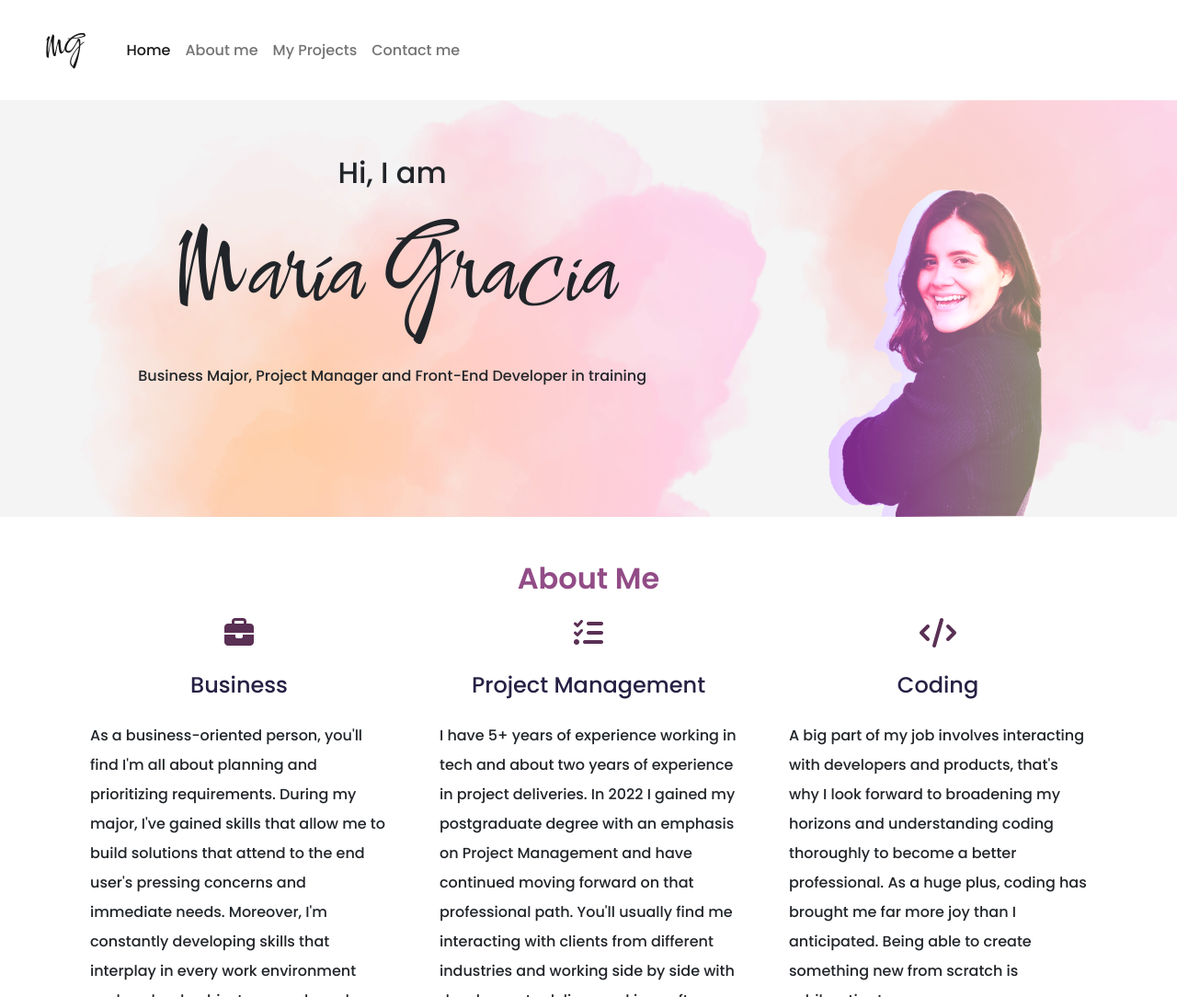
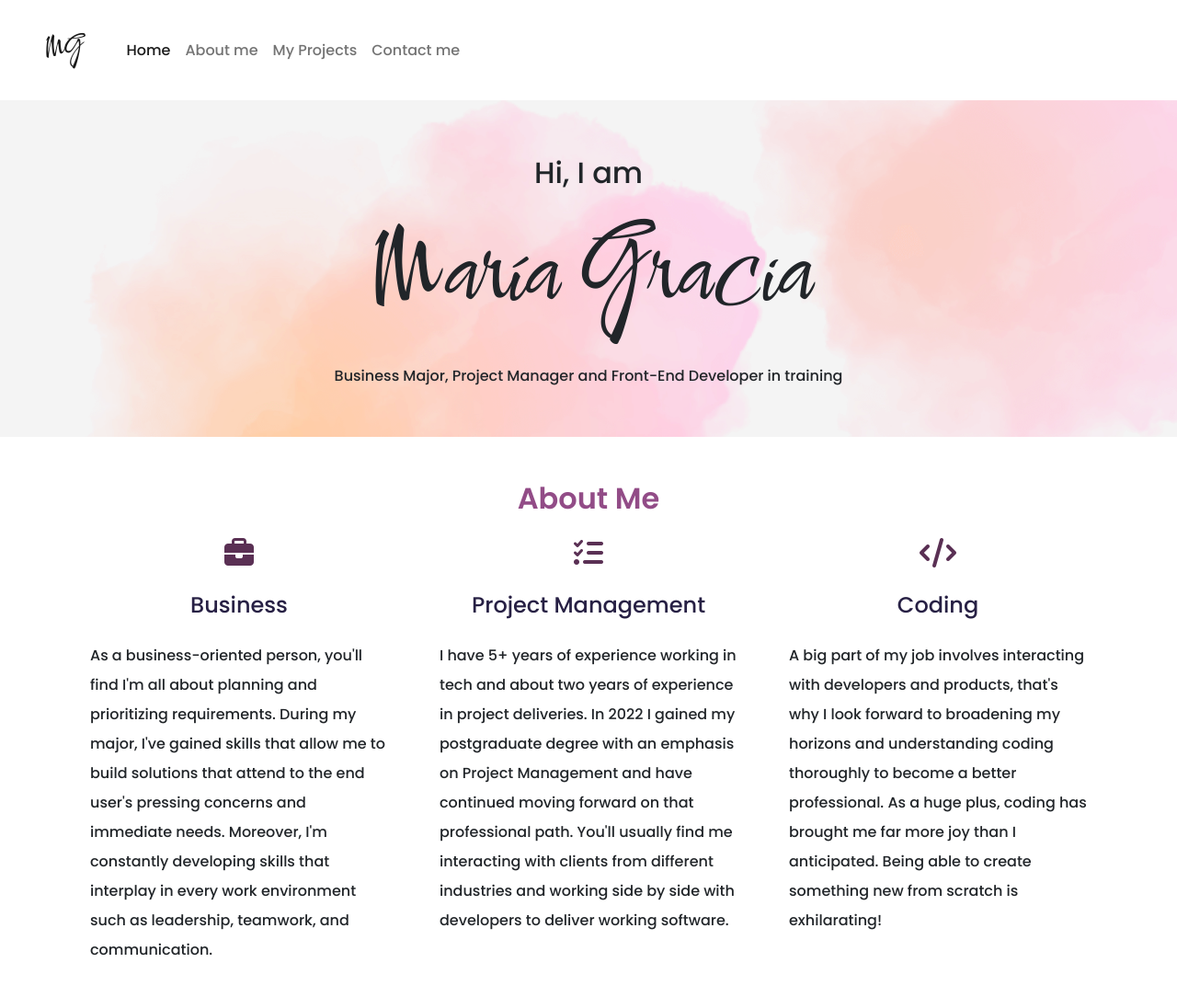
Before and after one commit to mariagracialg/portafolio_project, a plain HTML site: page index.html in a window 1280 px wide. Shown: the top 1084 px of the page at 92% size. Drawn offline with nearby package versions, Linux system fonts and the light colour scheme; a web font is replaced by a local one.

Commit message:
Comment headshot img code

```diff
--- a/index.html
+++ b/index.html
@@ -64,7 +64,7 @@
               training
             </h3>
           </div>
-          <div class="col-4 ps-5 pt-5 pe-5 d-none d-lg-block">
+          <!-- <div class="col-4 ps-5 pt-5 pe-5 d-none d-lg-block">
             <img
               src="/images/headshot_1.png"
               alt="Maria Gracia"
@@ -72,7 +72,7 @@
               id="headshot"
               class="img-fluid pt-5"
             />
-          </div>
+          </div> -->
         </div>
       </div>
     </div>
```
